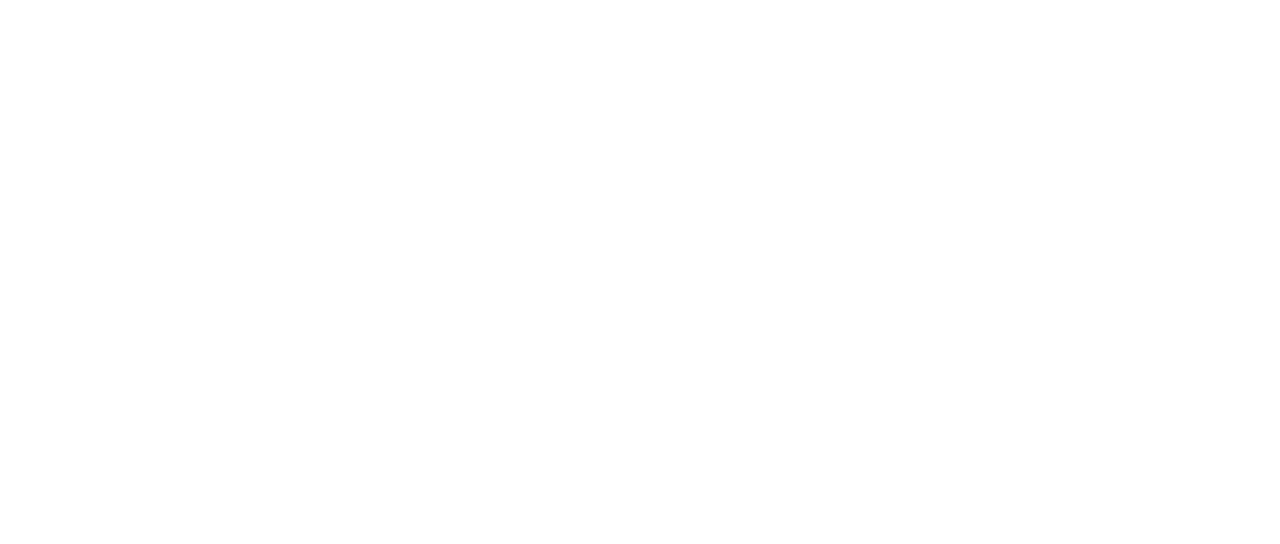
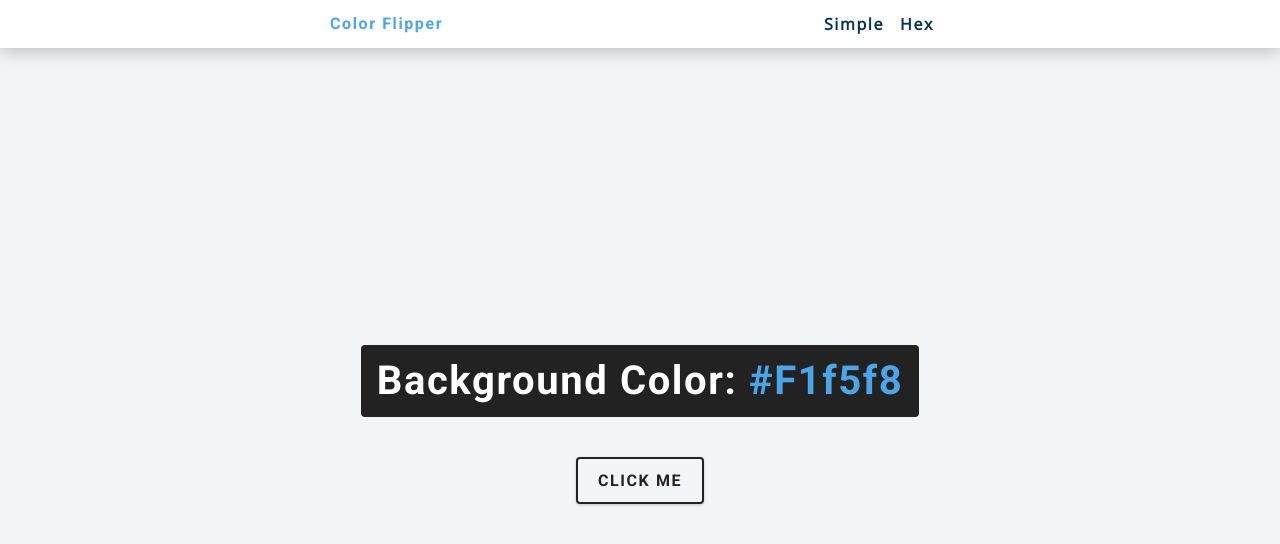
Before and after one commit to LuisCorreaDv/JavaScript_Practica, a plain HTML site: page Color Flipper/index.html in a window 1280 px wide. Drawn offline with nearby package versions, Linux system fonts and the light colour scheme.

Commit message:
Nav, main y estilos de la pagina

```diff
--- a/Color Flipper/assets/style.css
+++ b/Color Flipper/assets/style.css
@@ -0,0 +1,234 @@
+/*
+===============
+Fonts
+===============
+*/
+@import url("https://fonts.googleapis.com/css?family=Open+Sans|Roboto:400,700&display=swap");
+
+/*
+===============
+Variables
+===============
+*/
+
+:root {
+  /* dark shades of primary color*/
+  --clr-primary-1: hsl(205, 86%, 17%);
+  --clr-primary-2: hsl(205, 77%, 27%);
+  --clr-primary-3: hsl(205, 72%, 37%);
+  --clr-primary-4: hsl(205, 63%, 48%);
+  /* primary/main color */
+  --clr-primary-5: hsl(205, 78%, 60%);
+  /* lighter shades of primary color */
+  --clr-primary-6: hsl(205, 89%, 70%);
+  --clr-primary-7: hsl(205, 90%, 76%);
+  --clr-primary-8: hsl(205, 86%, 81%);
+  --clr-primary-9: hsl(205, 90%, 88%);
+  --clr-primary-10: hsl(205, 100%, 96%);
+  /* darkest grey - used for headings */
+  --clr-grey-1: hsl(209, 61%, 16%);
+  --clr-grey-2: hsl(211, 39%, 23%);
+  --clr-grey-3: hsl(209, 34%, 30%);
+  --clr-grey-4: hsl(209, 28%, 39%);
+  /* grey used for paragraphs */
+  --clr-grey-5: hsl(210, 22%, 49%);
+  --clr-grey-6: hsl(209, 23%, 60%);
+  --clr-grey-7: hsl(211, 27%, 70%);
+  --clr-grey-8: hsl(210, 31%, 80%);
+  --clr-grey-9: hsl(212, 33%, 89%);
+  --clr-grey-10: hsl(210, 36%, 96%);
+  --clr-white: #fff;
+  --clr-red-dark: hsl(360, 67%, 44%);
+  --clr-red-light: hsl(360, 71%, 66%);
+  --clr-green-dark: hsl(125, 67%, 44%);
+  --clr-green-light: hsl(125, 71%, 66%);
+  --clr-black: #222;
+  --ff-primary: "Roboto", sans-serif;
+  --ff-secondary: "Open Sans", sans-serif;
+  --transition: all 0.3s linear;
+  --spacing: 0.1rem;
+  --radius: 0.25rem;
+  --light-shadow: 0 5px 15px rgba(0, 0, 0, 0.1);
+  --dark-shadow: 0 5px 15px rgba(0, 0, 0, 0.2);
+  --max-width: 1170px;
+  --fixed-width: 620px;
+}
+/*
+===============
+Global Styles
+===============
+*/
+
+*,
+::after,
+::before {
+  margin: 0;
+  padding: 0;
+  box-sizing: border-box;
+}
+body {
+  font-family: var(--ff-secondary);
+  background: var(--clr-grey-10);
+  color: var(--clr-grey-1);
+  line-height: 1.5;
+  font-size: 0.875rem;
+}
+ul {
+  list-style-type: none;
+}
+a {
+  text-decoration: none;
+}
+h1,
+h2,
+h3,
+h4 {
+  letter-spacing: var(--spacing);
+  text-transform: capitalize;
+  line-height: 1.25;
+  margin-bottom: 0.75rem;
+  font-family: var(--ff-primary);
+}
+h1 {
+  font-size: 3rem;
+}
+h2 {
+  font-size: 2rem;
+}
+h3 {
+  font-size: 1.25rem;
+}
+h4 {
+  font-size: 0.875rem;
+}
+p {
+  margin-bottom: 1.25rem;
+  color: var(--clr-grey-5);
+}
+@media screen and (min-width: 800px) {
+  h1 {
+    font-size: 4rem;
+  }
+  h2 {
+    font-size: 2.5rem;
+  }
+  h3 {
+    font-size: 1.75rem;
+  }
+  h4 {
+    font-size: 1rem;
+  }
+  body {
+    font-size: 1rem;
+  }
+  h1,
+  h2,
+  h3,
+  h4 {
+    line-height: 1;
+  }
+}
+/*  global classes */
+
+/* section */
+.section {
+  padding: 5rem 0;
+}
+
+.section-center {
+  width: 90vw;
+  margin: 0 auto;
+  max-width: 1170px;
+}
+@media screen and (min-width: 992px) {
+  .section-center {
+    width: 95vw;
+  }
+}
+main {
+  min-height: 100vh;
+  display: grid;
+  place-items: center;
+}
+
+/*
+===============
+Nav
+===============
+*/
+nav {
+  background: var(--clr-white);
+  height: 3rem;
+  display: grid;
+  align-items: center;
+  box-shadow: var(--dark-shadow);
+}
+.nav-center {
+  width: 90vw;
+  max-width: var(--fixed-width);
+  margin: 0 auto;
+  display: flex;
+  align-items: center;
+  justify-content: space-between;
+}
+.nav-center h4 {
+  margin-bottom: 0;
+  color: var(--clr-primary-5);
+}
+.nav-links {
+  display: flex;
+}
+nav a {
+  text-transform: capitalize;
+  font-weight: 700;
+  font-size: 1rem;
+  color: var(--clr-primary-1);
+  letter-spacing: var(--spacing);
+  margin-right: 1rem;
+}
+nav a:hover {
+  color: var(--clr-primary-5);
+}
+/*
+===============
+Container
+===============
+*/
+main {
+  min-height: calc(100vh - 3rem);
+  display: grid;
+  place-items: center;
+}
+.container {
+  text-align: center;
+}
+.container h2 {
+  background: var(--clr-black);
+  color: var(--clr-white);
+  padding: 1rem;
+  border-radius: var(--radius);
+  margin-bottom: 2.5rem;
+}
+.color {
+  color: var(--clr-primary-5);
+}
+.btn-hero {
+  font-family: var(--ff-primary);
+  text-transform: uppercase;
+  background: transparent;
+  color: var(--clr-black);
+  letter-spacing: var(--spacing);
+  display: inline-block;
+  font-weight: 700;
+  transition: var(--transition);
+  border: 2px solid var(--clr-black);
+  cursor: pointer;
+  box-shadow: 0 1px 3px rgba(0, 0, 0, 0.2);
+  border-radius: var(--radius);
+  font-size: 1rem;
+  padding: 0.75rem 1.25rem;
+}
+.btn-hero:hover {
+  color: var(--clr-white);
+  background: var(--clr-black);
+}
--- a/Color Flipper/index.html
+++ b/Color Flipper/index.html
@@ -7,6 +7,29 @@
     <link rel="stylesheet" href="./assets/style.css">
 </head>
 <body>
+    <nav>
+        <div class="nav-center">
+            <h4>Color Flipper</h4>
+            <ul class="nav-links">
+                <li>
+                    <a href="index.html">Simple</a>
+                </li>
+                <li>
+                    <a href="hex.html">Hex</a>
+                </li>
+            </ul>
+        </div>
+    </nav>
+    <main>
+        <div class="container">
+            <h2>Background Color:
+                <span class="color">
+                    #f1f5f8
+                </span>
+            </h2>
+            <button class="btn btn-hero" id="btn">Click Me</button>
+        </div>
+    </main>
     <script src="./assets/app.js"></script>
 </body>
 </html>
```
Also changed, not shown: Color Flipper/hex.html (added, +12 -0 lines).
